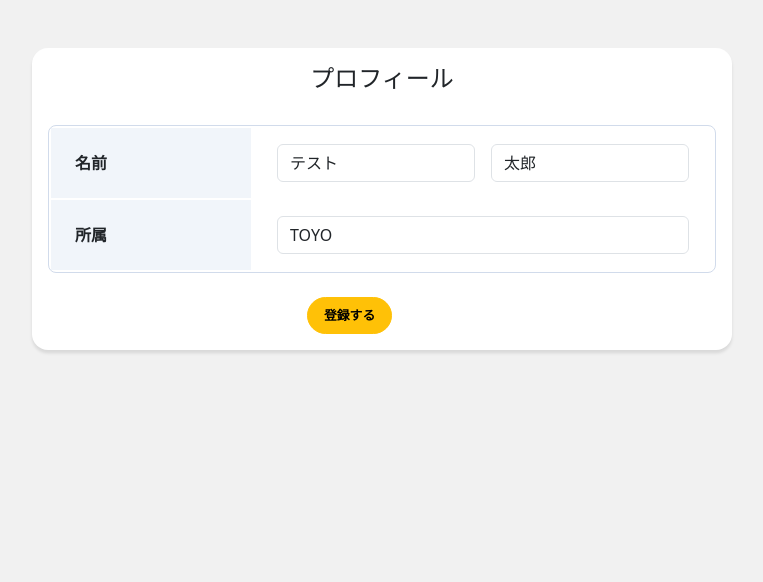
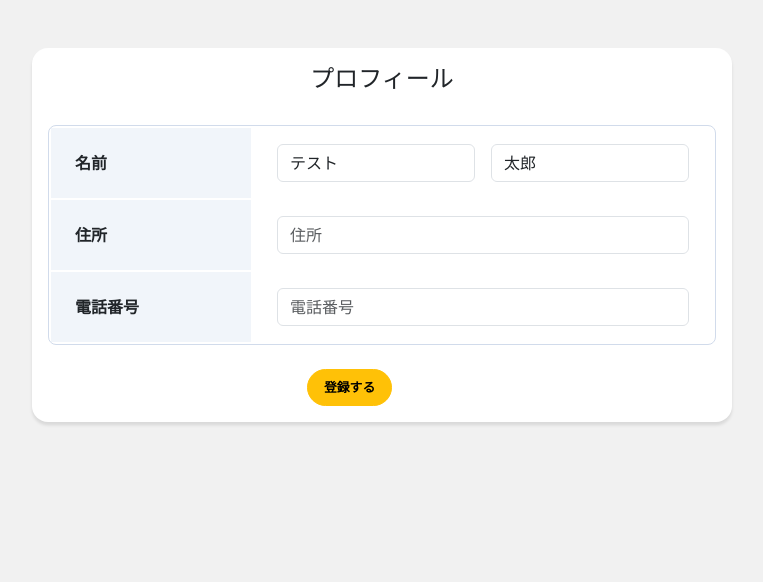
Before and after one commit to s1f10230171/EC-site, a Django app: page /accounts/profile/edit/ in a window 1280 px wide. Shown: the part 56-638 px from the top of the page, without its empty margins (258-1021 px from the left). Run offline with Django 3.2, Linux system fonts and the light colour scheme; a user stored in the database is signed in; data comes from the database, SQL or seed files in the repository; some libraries are stand-ins or nearby versions.

Commit message:
住所と電話番号の登録機能

```diff
--- a/accounts/forms.py
+++ b/accounts/forms.py
@@ -4,7 +4,8 @@ from allauth.account.forms import SignupForm
 class ProfileForm(forms.Form):
     first_name = forms.CharField(max_length=30, label='姓')
     last_name = forms.CharField(max_length=30, label='名')
-    department = forms.CharField(max_length=30, label='所属', required=False)
+    adress = forms.CharField(max_length=30, label='住所', required=False)
+    tel = forms.CharField(max_length=30, label='電話番号', required=False)
 
 class SignupUserForm(SignupForm):
     first_name = forms.CharField(max_length=30, label='姓')
--- a/accounts/models.py
+++ b/accounts/models.py
@@ -32,7 +32,8 @@ class CustomUser(AbstractBaseUser, PermissionsMixin):
     email = models.EmailField('メールアドレス', unique=True)
     first_name = models.CharField('姓', max_length=30)
     last_name = models.CharField('名', max_length=30)
-    department = models.CharField('所属', max_length=30, blank=True)
+    adress = models.CharField('住所', max_length=30, blank=True)
+    tel = models.CharField('電話番号', max_length=30, blank=True)
     created = models.DateTimeField('入会日', default=timezone.now)
 
     is_staff = models.BooleanField(
--- a/accounts/templates/accounts/profile_edit.html
+++ b/accounts/templates/accounts/profile_edit.html
@@ -18,9 +18,15 @@
                         </td>
                     </tr>
                     <tr>
-                        <th class="header">所属</th>
+                        <th class="header">住所</th>
                         <td class="data">
-                            {% render_field form.department class='form-control' placeholder='所属' %}
+                            {% render_field form.adress class='form-control' placeholder='住所' %}
+                        </td>
+                    </tr>
+                    <tr>
+                        <th class="header">電話番号</th>
+                        <td class="data">
+                            {% render_field form.tel class='form-control' placeholder='電話番号' %}
                         </td>
                     </tr>
                 </tbody>
--- a/accounts/views.py
+++ b/accounts/views.py
@@ -21,7 +21,8 @@ class ProfileEditView(LoginRequiredMixin, View):
             initial = {
                 'first_name':user_data.first_name,
                 'last_name':user_data.last_name,
-                'department':user_data.department,
+                'adress':user_data.adress,
+                'tel':user_data.tel,
             }
         )
 
@@ -35,7 +36,8 @@ class ProfileEditView(LoginRequiredMixin, View):
             user_data = CustomUser.objects.get(id=request.user.id)
             user_data.first_name = form.cleaned_data['first_name']
             user_data.last_name = form.cleaned_data['last_name']
-            user_data.department = form.cleaned_data['department']
+            user_data.adress = form.cleaned_data['adress']
+            user_data.tel = form.cleaned_data['tel']
             user_data.save()
             return redirect('profile')
 
--- a/config/settings.py
+++ b/config/settings.py
@@ -138,3 +138,6 @@ ACCOUNT_AUTHENTICATION_METHOD = 'email'
 ACCOUNT_USER_MODEL_USERNAME_FIELD = None
 ACCOUNT_EMAIL_REQUIRED = True
 ACCOUNT_USERNAME_REQUIRED = False
+
+MEDIA_URL = '/media/'
+MEDIA_ROOT = os.path.join(BASE_DIR, 'media')
--- a/config/urls.py
+++ b/config/urls.py
@@ -16,9 +16,15 @@ Including another URLconf
 from django.contrib import admin
 from django.urls import path, include
 
+from django.conf.urls.static import static
+from django.conf import settings
+
 urlpatterns = [
     path('admin/', admin.site.urls),
     path('', include('app.urls')),
     path('accounts/', include('accounts.urls')),
     path('accounts/', include('allauth.urls')),
 ]
+
+if settings.DEBUG:
+    urlpatterns += static(settings.MEDIA_URL, document_root=settings.MEDIA_ROOT)
--- a/requirements.txt
+++ b/requirements.txt
@@ -1,3 +1,5 @@
 Django~=2.2.10
 django-allauth~=0.41.0
 django-widget-tweaks~=1.4.8
+stripe~=2.27.0
+Pillow~=2.2.1
```
Also changed, not shown: accounts/templates/accounts/profile.html (+6 -2 lines), accounts/migrations/0002_auto_20250110_1318.py (added), accounts/migrations/0003_auto_20250110_1320.py (added), db.sqlite3.
